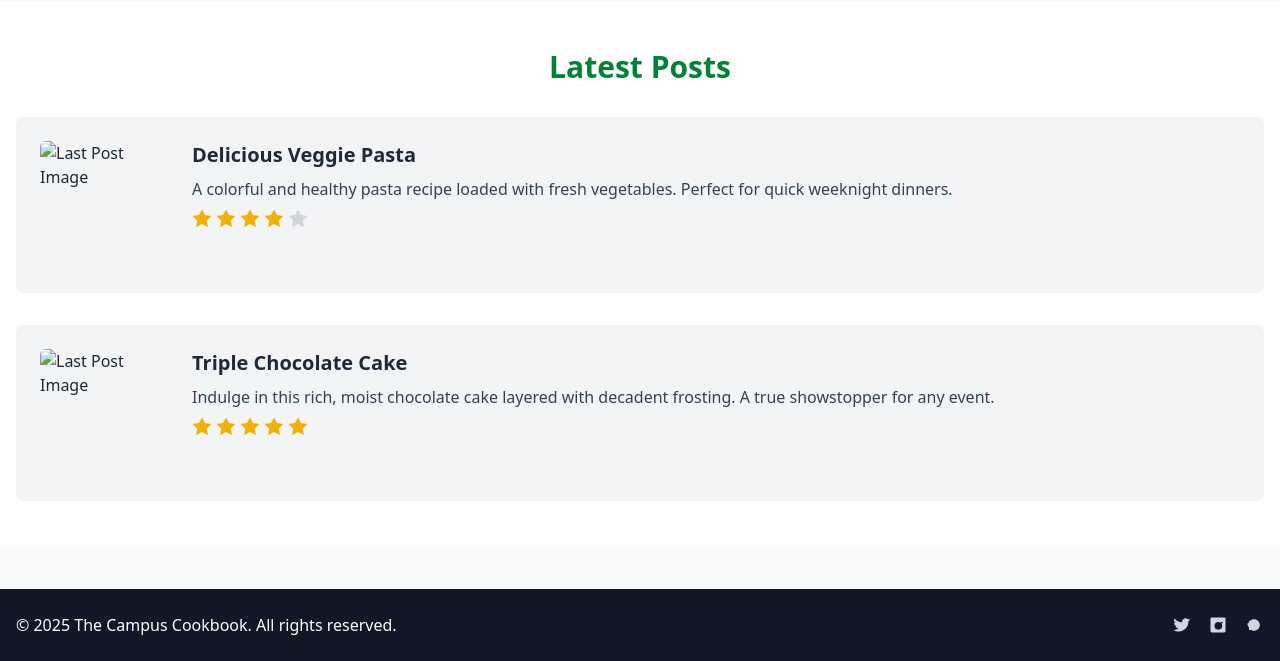
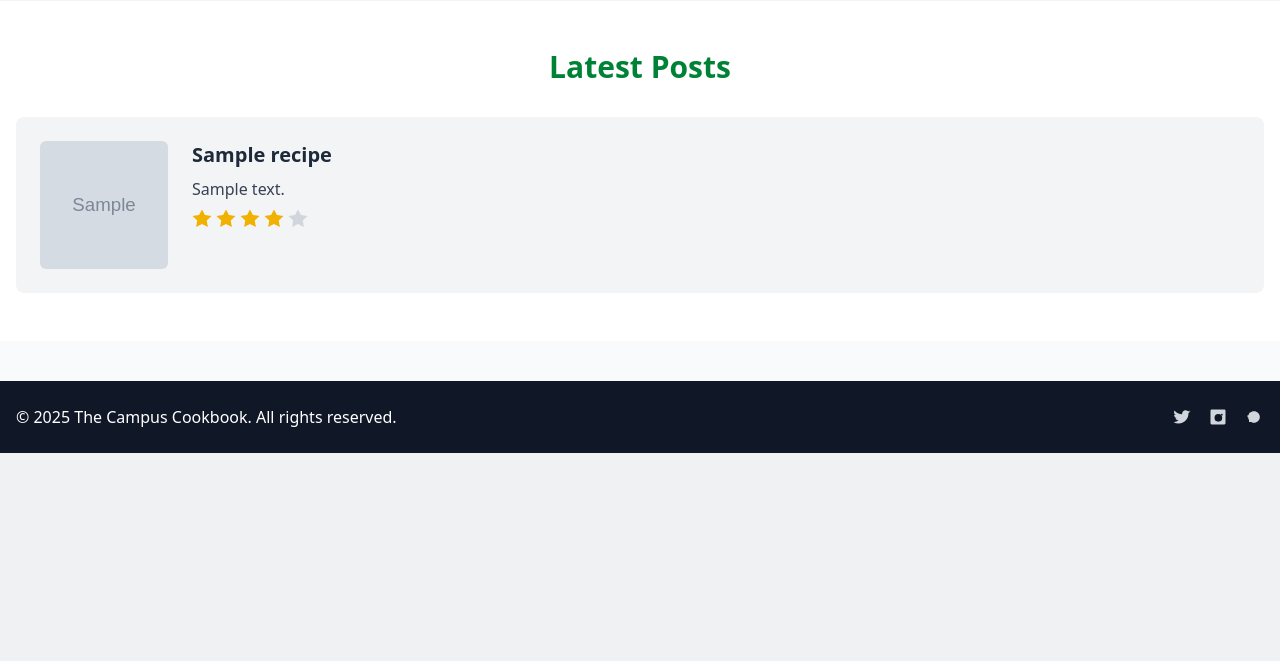
Before and after one commit to Rapteon/thecampuscookbook, a Django app: page / in a window 1280 px wide. Shown: the part 1175-1836 px from the top of the page. After the commit the page ends 1628 px from the top, so only its background shows below. Run offline with Django 5.2, Linux system fonts and the light colour scheme; tables that the repository leaves empty hold one stand-in row (values such as "Sample post"); grey boxes marked "Sample" are stand-in pictures; some libraries are stand-ins or nearby versions.

Commit message:
Added feature to show the two most recently added recipes on the home page.

```diff
--- a/thecampuscookbook/home/views.py
+++ b/thecampuscookbook/home/views.py
@@ -1,11 +1,14 @@
 from django.shortcuts import render
+from recipe.models import Recipe
 
 # Create your views here.
 
 
 def index(request):
-    test = {
+    latest_recipes = Recipe.objects.order_by("-created_at")[:2]
+    context_dict = {
         "title": "Home",
         "content": "Welcome to the Cookbook home page!",
+        "latest_recipes": latest_recipes,
     }
-    return render(request, "home/index.html", test)
+    return render(request, "home/index.html", context_dict)
--- a/thecampuscookbook/templates/home/index.html
+++ b/thecampuscookbook/templates/home/index.html
@@ -96,6 +96,7 @@
     <!-- ========== FEED SECTION ========== -->
     <section class="bg-white py-12">
       <div class="max-w-7xl mx-auto px-4">
+        {% if latest_recipes %}
         <h2
           class="text-2xl md:text-3xl font-bold text-green-700 text-center mb-8"
         >
@@ -104,105 +105,49 @@
 
         <div class="space-y-8">
           <!-- Post Card -->
+          {% for recipe in latest_recipes %}
           <div
             class="bg-gray-100 rounded-lg p-6 flex flex-col md:flex-row items-center md:items-start md:space-x-6"
           >
             <img
-              src="https://via.placeholder.com/150?text=Post+Image"
-              alt="Last Post Image"
+              src="{{recipe.image.url}}"
+              alt="Image of {{recipe.title}}"
               class="w-32 h-32 rounded-md object-cover mb-4 md:mb-0"
             />
             <div class="flex-1 space-y-2">
-              <h3 class="text-xl font-semibold text-gray-800">
-                Delicious Veggie Pasta
-              </h3>
-              <p class="text-gray-700">
-                A colorful and healthy pasta recipe loaded with fresh
-                vegetables. Perfect for quick weeknight dinners.
-              </p>
+              <h3 class="text-xl font-semibold text-gray-800">{{recipe.title}}</h3>
+              <p class="text-gray-700">{{recipe.description}}</p>
               <!-- Star Rating -->
               <div class="flex space-x-1 text-yellow-500">
+                <!-- average_rating can be from 0 to 5, but we don't want to show a star for
+                we should show empty stars when average_rating = 0-->
+              {% for i in "12345" %}
+              {% if forloop.counter <= recipe.average_rating %}
               <svg class="w-5 h-5 fill-current" viewBox="0 0 20 20">
                 <path
                   d="M10 15l-5.878 3.09 1.123-6.545L.49 6.91l6.567-.955L10 .5l2.943 5.455 6.567.955-4.755 4.635 1.123 6.545z"
                 />
               </svg>
-                <svg class="w-5 h-5 fill-current" viewBox="0 0 20 20">
+              {% else %}
+              <svg class="w-5 h-5 text-gray-300 fill-current" viewBox="0 0 20 20">
                 <path
                   d="M10 15l-5.878 3.09 1.123-6.545L.49 6.91l6.567-.955L10 .5l2.943 5.455 6.567.955-4.755 4.635 1.123 6.545z"
                 />
               </svg>
-                <svg class="w-5 h-5 fill-current" viewBox="0 0 20 20">
-                  <path
-                    d="M10 15l-5.878 3.09 1.123-6.545L.49 6.91l6.567-.955L10 .5l2.943 5.455 6.567.955-4.755 4.635 1.123 6.545z"
-                  />
-                </svg>
-                <svg class="w-5 h-5 fill-current" viewBox="0 0 20 20">
-                  <path
-                    d="M10 15l-5.878 3.09 1.123-6.545L.49 6.91l6.567-.955L10 .5l2.943 5.455 6.567.955-4.755 4.635 1.123 6.545z"
-                  />
-                </svg>
-                <svg
-                  class="w-5 h-5 text-gray-300 fill-current"
-                  viewBox="0 0 20 20"
-                >
-                  <path
-                    d="M10 15l-5.878 3.09 1.123-6.545L.49 6.91l6.567-.955L10 .5l2.943 5.455 6.567.955-4.755 4.635 1.123 6.545z"
-                  />
-                </svg>
+              {% endif %}
+            {% endfor %}
               </div>
             </div>
           </div>
-
-          <!-- Another Post Card -->
-          {% comment %} will be rednered from the db {% endcomment %}
-          <div
-            class="bg-gray-100 rounded-lg p-6 flex flex-col md:flex-row items-center md:items-start md:space-x-6"
+          {% endfor %}
+        </div>
+        {% else %}
+        <h2
+        class="text-2xl md:text-3xl font-bold text-green-700 text-center mb-8"
       >
-            <img
-              src="https://via.placeholder.com/150?text=Post+Image"
-              alt="Last Post Image"
-              class="w-32 h-32 rounded-md object-cover mb-4 md:mb-0"
-            />
-            <div class="flex-1 space-y-2">
-              <h3 class="text-xl font-semibold text-gray-800">
-                Triple Chocolate Cake
-              </h3>
-              <p class="text-gray-700">
-                Indulge in this rich, moist chocolate cake layered with decadent
-                frosting. A true showstopper for any event.
-              </p>
-              <!-- Star Rating -->
-              <div class="flex space-x-1 text-yellow-500">
-                <svg class="w-5 h-5 fill-current" viewBox="0 0 20 20">
-                  <path
-                    d="M10 15l-5.878 3.09 1.123-6.545L.49 6.91l6.567-.955L10 .5l2.943 5.455 6.567.955-4.755 4.635 1.123 6.545z"
-                  />
-                </svg>
-                <svg class="w-5 h-5 fill-current" viewBox="0 0 20 20">
-                  <path
-                    d="M10 15l-5.878 3.09 1.123-6.545L.49 6.91l6.567-.955L10 .5l2.943 5.455 6.567.955-4.755 4.635 1.123 6.545z"
-                  />
-                </svg>
-                <svg class="w-5 h-5 fill-current" viewBox="0 0 20 20">
-                  <path
-                    d="M10 15l-5.878 3.09 1.123-6.545L.49 6.91l6.567-.955L10 .5l2.943 5.455 6.567.955-4.755 4.635 1.123 6.545z"
-                  />
-                </svg>
-                <svg class="w-5 h-5 fill-current" viewBox="0 0 20 20">
-                  <path
-                    d="M10 15l-5.878 3.09 1.123-6.545L.49 6.91l6.567-.955L10 .5l2.943 5.455 6.567.955-4.755 4.635 1.123 6.545z"
-                  />
-                </svg>
-                <svg class="w-5 h-5 fill-current" viewBox="0 0 20 20">
-                  <path
-                    d="M10 15l-5.878 3.09 1.123-6.545L.49 6.91l6.567-.955L10 .5l2.943 5.455 6.567.955-4.755 4.635 1.123 6.545z"
-                  />
-                </svg>
-              </div>
-            </div>
-          </div>
-        </div>
+        No Latest Recipes
+      </h2>
+        {% endif %}
       </div>
     </section>
 
```
Lines whose indentation alone changed are shown as unchanged.
